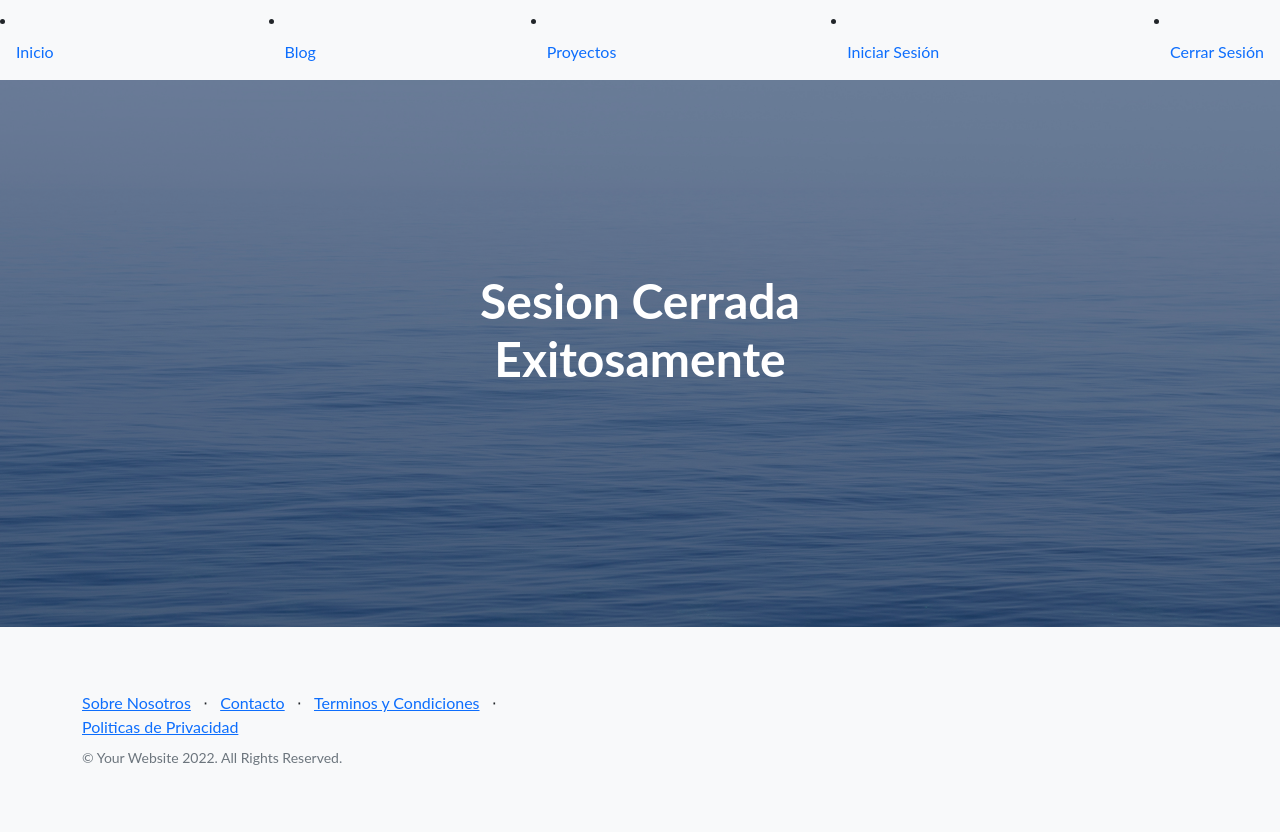
After one commit to augustogutierrez288/PythonProyectoFinal-GutierrezAugusto, a Django app: template AppLogin/templates/indice2/logaut.html in a window 1280 px wide. The commit adds this page. Run offline with Django 4.2, Linux system fonts and the light colour scheme; the template is opened without the code that fills it, so the values that code supplies are empty; some libraries are stand-ins or nearby versions.

Commit message:
version 1.1

```diff
--- a/AppInicio/urls.py
+++ b/AppInicio/urls.py
@@ -2,7 +2,7 @@ from django.urls import path
 from .views import inicio, proyectos, blog
 
 urlpatterns = [
-   path('',inicio),
+   path('',inicio, name='Inicio'),
    path('proyectos/',proyectos, name='Proyectos'),
    path('blog',blog, name='Blog'),
 ]
--- /dev/null
+++ b/AppLogin/templates/indice2/logaut.html
@@ -0,0 +1,79 @@
+<!DOCTYPE html>
+<html lang="en">
+    <head>
+        {% load static %}
+        <meta charset="utf-8" />
+        <meta name="viewport" content="width=device-width, initial-scale=1, shrink-to-fit=no" />
+        <meta name="description" content="" />
+        <meta name="author" content="" />
+        <title>Everest</title>
+        <link href={% static "css/styles.css" %} rel="stylesheet" />
+    </head>
+    <body>
+        <!-- Navigation-->
+        <nav class="navbar navbar-light bg-light static-top"
+            <div class="container">
+                <li class="nav-item"><a class="nav-link" href={% url 'Inicio' %}>Inicio</a></li>
+                <li class="nav-item"><a class="nav-link" href={% url 'Blog' %}>Blog</a></li>
+                <li class="nav-item"><a class="nav-link" href={% url 'Proyectos' %}>Proyectos</a></li>
+                <li class="nav-item"><a class="nav-link" href={% url 'Iniciar Sesion' %}>Iniciar Sesión</a></li>
+                <li class="nav-item"><a class="nav-link" href={% url 'Cerrar Sesion' %}>Cerrar Sesión</a></li>
+            </div>
+        </nav>
+        <!-- Masthead-->
+        <header class="masthead">
+            <div class="container position-relative">
+                <div class="row justify-content-center">
+                    <div class="col-xl-6">
+                        <div class="text-center text-white">
+                            <!-- Page heading-->
+                            <h1 class="mb-5">Sesion Cerrada Exitosamente</h1>
+                        </div>
+                    </div>
+                </div>
+            </div>
+        </header
+
+        <!-- Footer-->
+        <footer class="footer bg-light">
+            <div class="container">
+                <div class="row">
+                    <div class="col-lg-6 h-100 text-center text-lg-start my-auto">
+                        <ul class="list-inline mb-2">
+                            <li class="list-inline-item"><a href="#!">Sobre Nosotros</a></li>
+                            <li class="list-inline-item">⋅</li>
+                            <li class="list-inline-item"><a href="#!">Contacto</a></li>
+                            <li class="list-inline-item">⋅</li>
+                            <li class="list-inline-item"><a href="#!">Terminos y Condiciones</a></li>
+                            <li class="list-inline-item">⋅</li>
+                            <li class="list-inline-item"><a href="#!">Politicas de Privacidad</a></li>
+                        </ul>
+                        <p class="text-muted small mb-4 mb-lg-0">&copy; Your Website 2022. All Rights Reserved.</p>
+                    </div>
+                    <div class="col-lg-6 h-100 text-center text-lg-end my-auto">
+                        <ul class="list-inline mb-0">
+                            <li class="list-inline-item me-4">
+                                <a href="#!"><i class="bi-facebook fs-3"></i></a>
+                            </li>
+                            <li class="list-inline-item me-4">
+                                <a href="#!"><i class="bi-twitter fs-3"></i></a>
+                            </li>
+                            <li class="list-inline-item">
+                                <a href="#!"><i class="bi-instagram fs-3"></i></a>
+                            </li>
+                        </ul>
+                    </div>
+                </div>
+            </div>
+        </footer>
+        <!-- Bootstrap core JS-->
+        <script src="https://cdn.jsdelivr.net/npm/bootstrap@5.1.3/dist/js/bootstrap.bundle.min.js"></script>
+        <!-- Core theme JS-->
+        <script src="js/scripts.js"></script>
+        <!-- * * * * * * * * * * * * * * * * * * * * * * * * * * * * * * * * * * * * * * * *-->
+        <!-- * *                               SB Forms JS                               * *-->
+        <!-- * * Activate your form at https://startbootstrap.com/solution/contact-forms * *-->
+        <!-- * * * * * * * * * * * * * * * * * * * * * * * * * * * * * * * * * * * * * * * *-->
+        <script src="https://cdn.startbootstrap.com/sb-forms-latest.js"></script>
+    </body>
+</html>
--- a/AppLogin/urls.py
+++ b/AppLogin/urls.py
@@ -1,7 +1,9 @@
 from unicodedata import name
 from django.urls import path
 from .views import IniciarSesion
+from django.contrib.auth.views import LogoutView
 
 urlpatterns = [
-    path('Iniciar Sesion/',IniciarSesion, name='Iniciar Sesion'),
+    path('Iniciar Sesion/',IniciarSesion, name= 'Iniciar Sesion'),
+    path('Cerrar Sesion/',LogoutView.as_view(template_name='indice2/logaut.html'), name= 'Cerrar Sesion'),
 ]
```
Also changed, not shown: AppInicio/templates/indice1/index.html (+11 -13 lines), AppLogin/templates/indice2/login.html (+0 -13 lines), AppLogin/views.py (+6 -7 lines).
